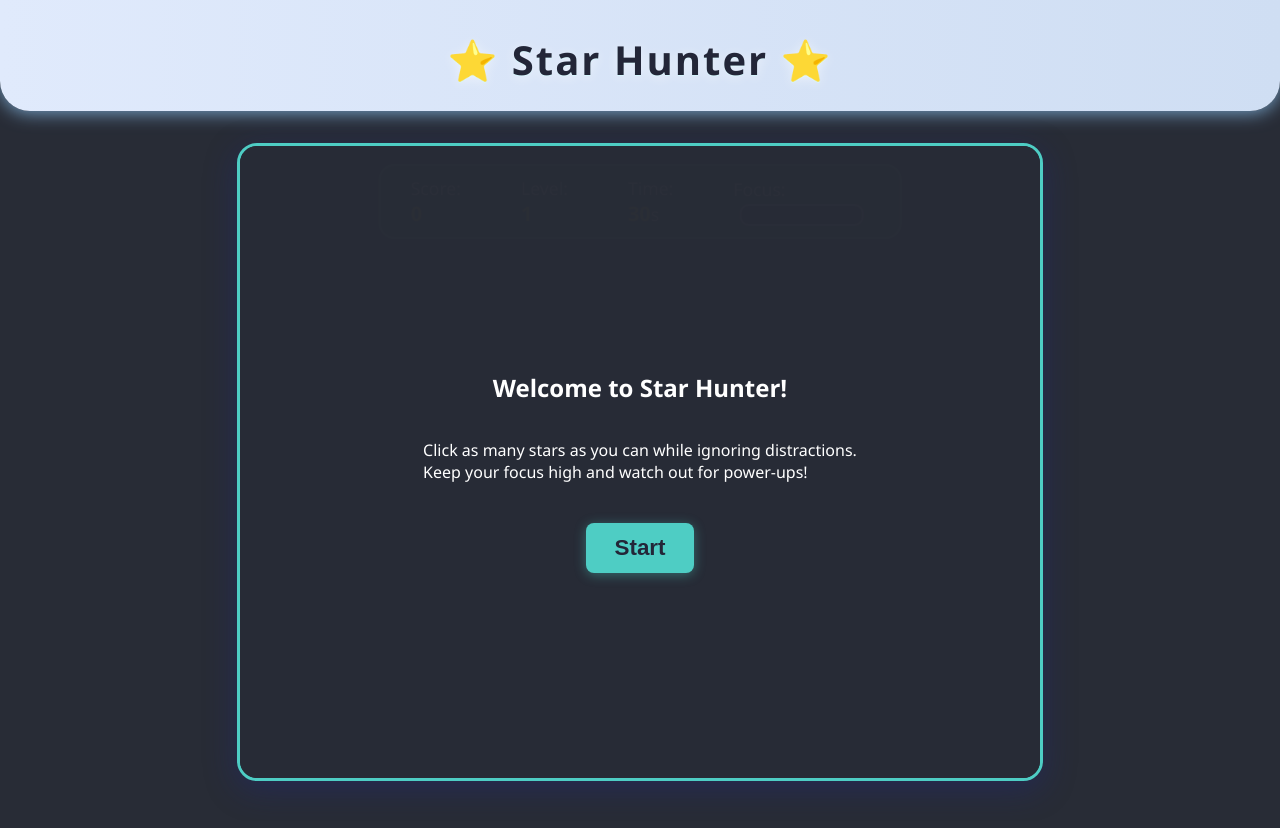
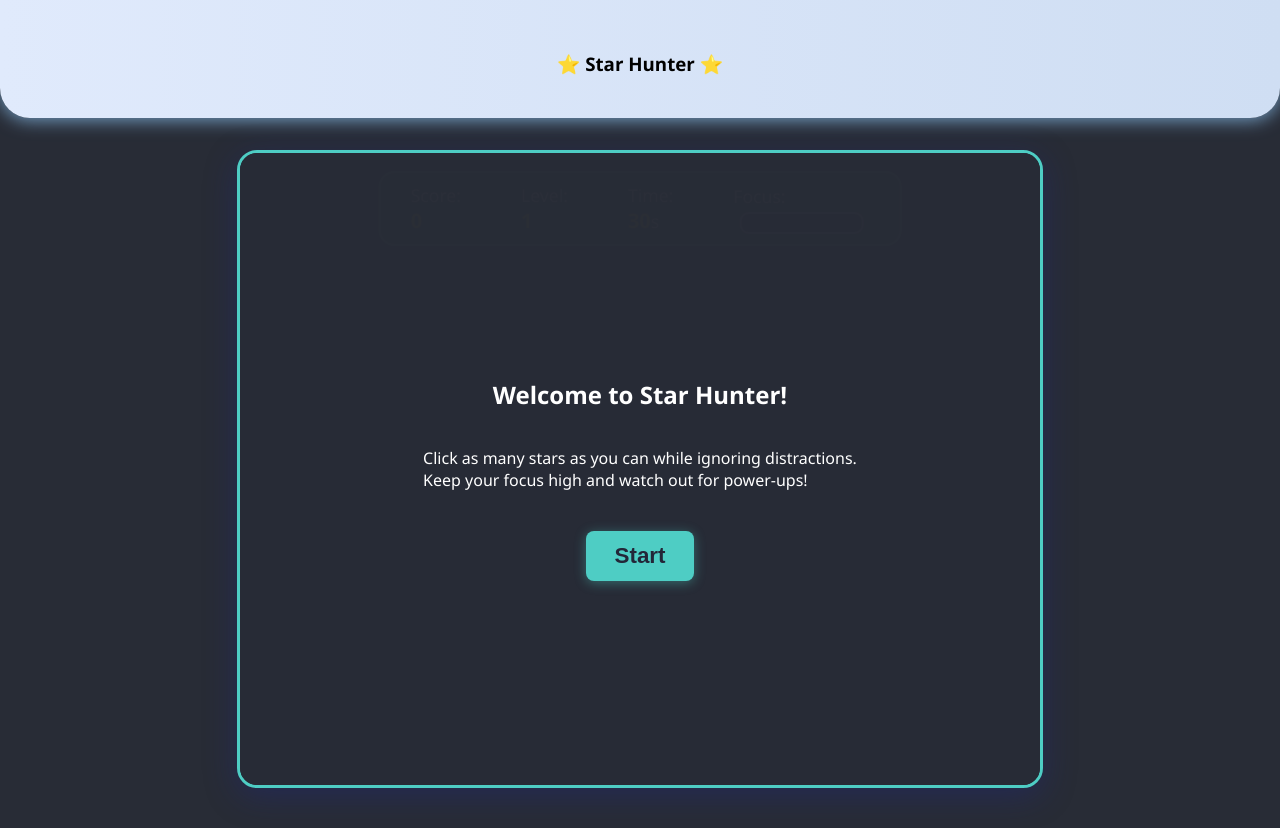
Before and after one commit to jynxmynx82/ADHDgames, a website: page star-hunter/index.html in a window 1280 px wide. Drawn offline with Linux system fonts and the light colour scheme; files that its build step writes are made by us from their sources; files whose address does not match are found by name.

Commit message:
Update index.html

```diff
--- a/star-hunter/index.html
+++ b/star-hunter/index.html
@@ -8,7 +8,7 @@
 </head>
 <body>
   <div id="headerBar">
-    <h1>⭐ Star Hunter ⭐</h1>
+    <h3>⭐ Star Hunter ⭐</h3>
   </div>
 
   <div id="gameArea">
```
